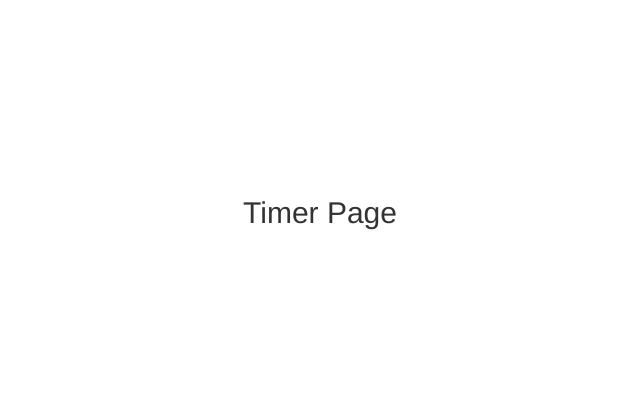
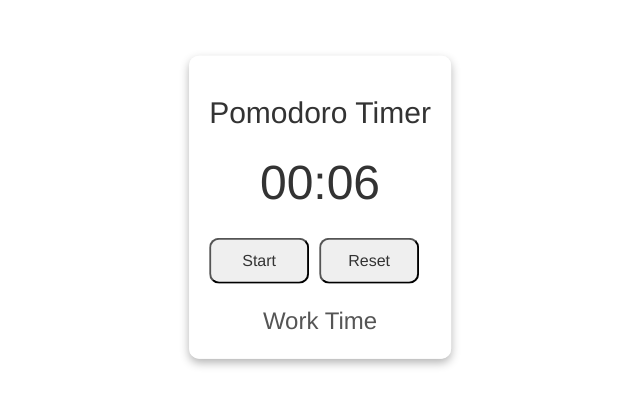
Before and after one commit to yusukedt/PomoPet, a Vue app: page /timer in a window 1280 px wide. Shown: the part 193-598 px from the top of the page, without its empty margins (320-960 px from the left). Built offline with nearby package versions, Linux system fonts and the light colour scheme.

Commit message:
Added TimerPage function

```diff
--- a/package.json
+++ b/package.json
@@ -16,6 +16,7 @@
     "core-js": "^3.8.3",
     "firebase": "^10.14.0",
     "firebase-admin": "^12.6.0",
+    "react-router-dom": "^6.27.0",
     "vue": "^3.2.13",
     "vue-router": "^4.4.5"
   },
--- a/src/components/HomePage.vue
+++ b/src/components/HomePage.vue
@@ -47,8 +47,13 @@ export default {
     async logout() {
       try {
         await signOut(auth);
+        localStorage.removeItem('rememberedEmail');
+        localStorage.removeItem('lastLoginTime');
         this.userEmail ="";
-        this.$router.push('/login'); // Redirect to login page after logout
+        this.showDropdown = false;
+        this.$nextTick(() => {
+          this.$router.push('/login'); // Redirect to login page after logout
+        });
       } catch (error) {
         console.error("Error logging out:", error);
       }
@@ -61,7 +66,7 @@ export default {
 .home-page-wrapper {
     width: 100vw;
     height: 100vh;
-    overflow: auto;
+    overflow: hidden;
     display: flex;
     justify-content: center;
     align-items: center;
@@ -76,9 +81,14 @@ export default {
   background-repeat: no-repeat;
   background-position: center;
   position: relative;
-  overflow: hidden;
 }
 
+@media (max-width: 768px) {
+  .background {
+    background-size: 400%;
+    background-position: 70% 30%;
+  }
+}
 /* Style for the clickable clock element */
 .clickable-element {
   position: absolute;
@@ -88,19 +98,36 @@ export default {
 
 /* Position the clock specifically */
 .clock {
-  top: 72.5vh;
-  left: 55.66vw;
+  position: absolute;
+  top: calc(75.1%); /* You can tweak this to ensure alignment */
+  left: calc(58.6%); /* You can tweak this to ensure alignment */
+  transform: translate(-50%, -50%); /* Center the clock */
 }
 
-.clock-image {
-  width: 5vw;
-  height: auto; /* Keeps the aspect ratio */
-  transition: box-shadow 0.3s ease;
+@media (max-width: 768px) {
+  .clock {
+    position: absolute;
+    top: calc(75.7%); /* You can tweak this to ensure alignment */
+    left: calc(24.3%); /* You can tweak this to ensure alignment */
+    transform: translate(-50%, -50%); /* Center the clock */
+  }
 }
 
-.clock-image:hover {
+
+.clock-image {
+  width: 6vw;
+  height: auto; /* Keeps the aspect ratio */
+}
+
+@media (max-width: 768px) {
+  .clock-image {
+    width: 24vw;
+  }
+}
+
+/* .clock-image:hover {
   filter: drop-shadow(0 0 20px rgba(227, 227, 92, 0.8));
-}
+} */
 
 /* User Info Button */
 .user-info {
@@ -122,6 +149,7 @@ export default {
 }
 
 .dropdown-menu {
+  display: block;
   margin-top: 5px;
   background-color: #fff;
   border: 1px solid #ddd;
--- a/src/components/LoginPage.vue
+++ b/src/components/LoginPage.vue
@@ -186,6 +186,7 @@
   background-image: url('../assets/pexels.jpg');
   background-size: cover;
   background-position: center;
+  overflow: hidden;
 }
 
 /* Login Container Class */
--- a/src/components/MainPage.vue
+++ b/src/components/MainPage.vue
@@ -27,6 +27,7 @@ export default {
 .main-page-wrapper {
   margin: 0;
   height: 100vh;
+  width: 100vw;
   display: flex; /* Use flexbox */
   justify-content: center; /* Center horizontally */
   align-items: center; /* Center vertically */
@@ -34,6 +35,7 @@ export default {
   background-image: url('../assets/pexels.jpg');
   background-size: cover;
   background-position: center;
+  overflow: hidden;
 }
 /* Add a specific class for MainPage */
 .main-page {
@@ -41,7 +43,6 @@ export default {
   flex-direction: row;
   text-align: center; /* Center the title */
   align-items: center;
-  width: 100%;
 }
 .main-page-button {
   display: flex;
--- a/src/components/RegisterPage.vue
+++ b/src/components/RegisterPage.vue
@@ -153,6 +153,7 @@ methods: {
     background-image: url('../assets/pexels.jpg');
     background-size: cover;
     background-position: center;
+    overflow: hidden;
 }
 
 /* Register Container Class */
--- a/src/components/TimerPage.vue
+++ b/src/components/TimerPage.vue
@@ -2,14 +2,80 @@
 <template>
   <div class="timer-page-wrapper">
     <div class="timer-page">
-        <h2>Timer Page</h2>
+      <h2>Pomodoro Timer</h2>
+        <div class="timer-display">{{ formatTime(remainingTime) }}</div>
+        <div class="timer-buttons">
+          <button @click="toggleTimer">{{ isRunning ? 'Pause' : 'Start' }}</button>
+          <button @click="resetTimer">Reset</button>
+        </div>
+        <div class="timer-mode">{{ currentMode === 'work' ? 'Work Time' : 'Break Time' }}</div>
     </div>
   </div>
 </template>
 
 <script>
     export default {
-      name: "TimerPage"
+      name: "TimerPage",
+      data() {
+        return {
+            workDuration: 0.1 * 60, // 25 minutes work
+            breakDuration: 5  * 60, // 5 minutes rest
+            remainingTime: 0.1 * 60, // Initially set to work duration
+            isRunning: false,
+            currentMode: "work", // "work" or "break"
+            timer: null,
+        };
+      },
+      methods: {
+    // Format the remaining time as MM:SS
+    formatTime(seconds) {
+      const minutes = Math.floor(seconds / 60);
+      const secs = seconds % 60;
+      return `${String(minutes).padStart(2, "0")}:${String(secs).padStart(2, "0")}`;
+    },
+
+    // Start or pause the timer
+    toggleTimer() {
+      if (this.isRunning) {
+        clearInterval(this.timer);
+        this.isRunning = false;
+      } else {
+        this.timer = setInterval(this.countdown, 1000);
+        this.isRunning = true;
+      }
+    },
+
+    // Countdown logic for the timer
+    countdown() {
+      if (this.remainingTime > 0) {
+        this.remainingTime--;
+      } else {
+        this.switchMode(); // Switch between work and break modes
+      }
+    },
+
+    // Switch between work and break modes
+    switchMode() {
+      if (this.currentMode === "work") {
+        this.currentMode = "break";
+        this.remainingTime = this.breakDuration;
+      } else {
+        this.currentMode = "work";
+        this.remainingTime = this.workDuration;
+      }
+    },
+
+    // Reset the timer to the work duration
+    resetTimer() {
+      clearInterval(this.timer);
+      this.isRunning = false;
+      this.remainingTime = this.workDuration;
+      this.currentMode = "work";
+    }
+  },
+  beforeUnmount() {
+    clearInterval(this.timer); // Clear the timer when component is destroyed
+  }
 };
 </script>
 
@@ -23,6 +89,38 @@
 }
 
 .timer-page {
+  position: absolute;
+  top: 50%;
+  left: 50%;
+  transform: translate(-50%, -50%);
+  background: rgba(255, 255, 255, 0.9); /* Semi-transparent white */
+  padding: 20px;
+  border-radius: 10px;
+  box-shadow: 0 4px 10px rgba(0, 0, 0, 0.3);
+  z-index: 10;
+}
+
+.timer-display {
+  font-size: 48px;
+  margin: 20px 0;
+}
+
+.timer-buttons {
   display: flex;
+  gap: 10px;
+}
+
+.timer-buttons button {
+  padding: 10px 20px;
+  font-size: 16px;
+  cursor: pointer;
+  border-radius: 10px;
+  min-width: 100px;
+}
+
+.timer-mode {
+  margin-top: 20px;
+  font-size: 24px;
+  color: #555;
 }
 </style>
```
Also changed, not shown: src/firebase.js (line endings or trailing spaces), 1 other file (tests, documents, lock files or other folders). Lines whose indentation alone changed are shown as unchanged.
